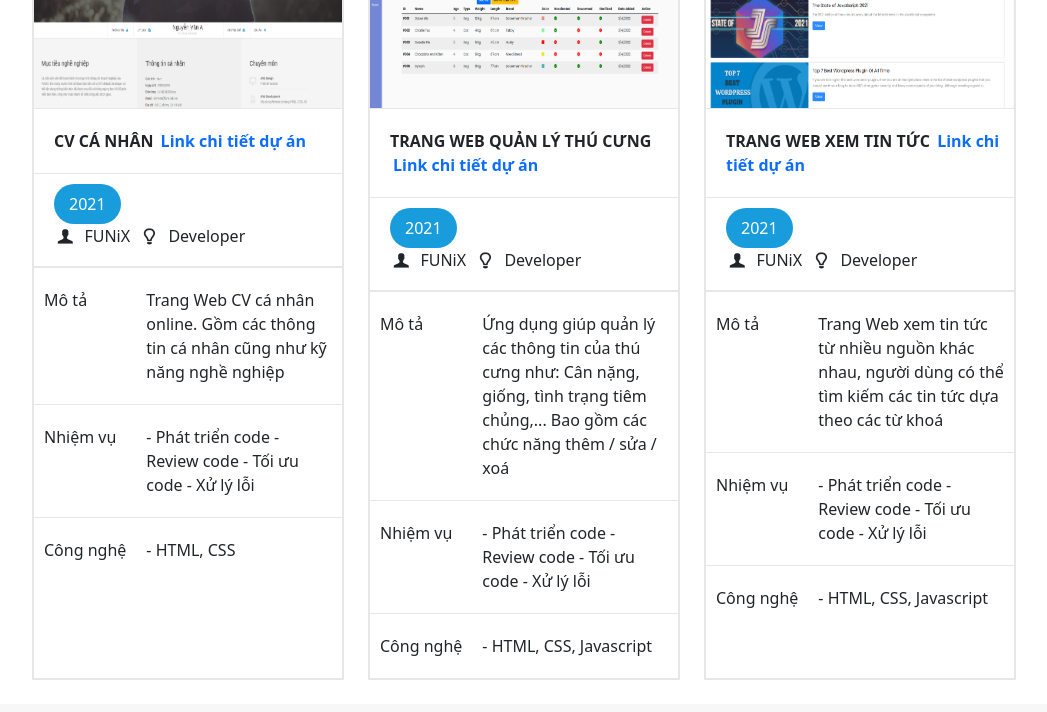
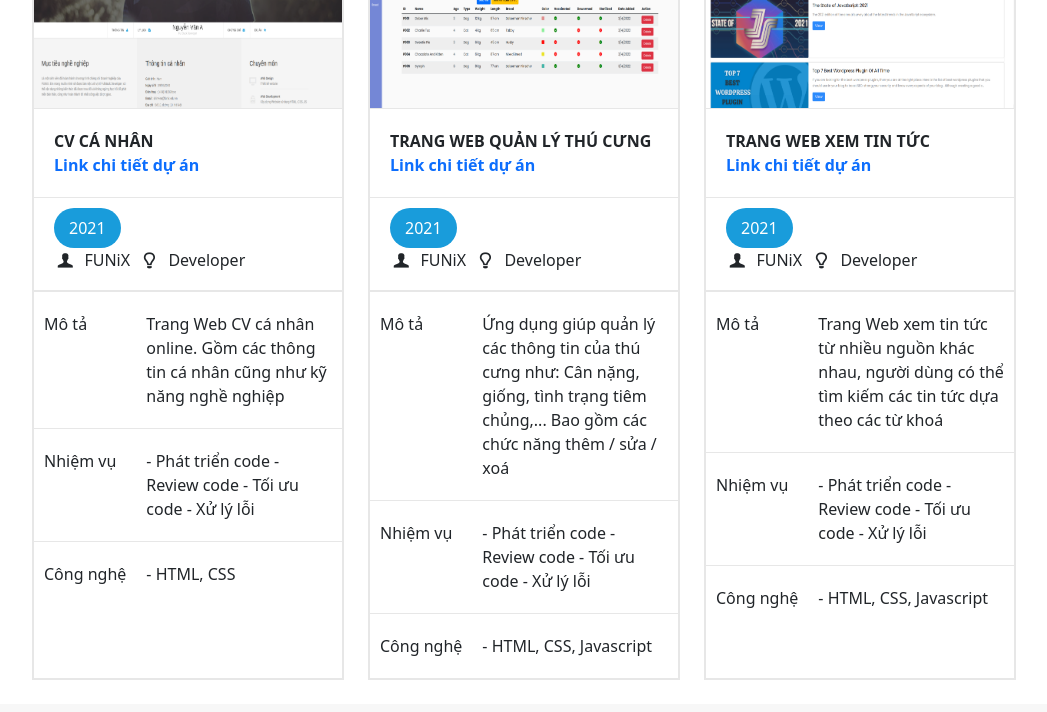
Before and after one commit to donnyho0203/DigitalCV, a plain HTML site: page index.html in a window 1280 px wide. Shown: the part 1980-2692 px from the top of the page, without its empty margins (116-1163 px from the left). Drawn offline with nearby package versions, Linux system fonts and the light colour scheme.

Commit message:
changed 2

```diff
--- a/index.html
+++ b/index.html
@@ -580,12 +580,12 @@
               <div class="project-inside-grid-items-div-1">
                 <p class="m-0">
                   <strong
-                    >CV CÁ NHÂN
+                    >CV CÁ NHÂN<br />
                     <a
                       href="digital-cv.html"
                       title="digital-cv.html"
                       target="_blank"
-                      style="padding-left: 3px; text-decoration: none"
+                      style="text-decoration: none"
                       >Link chi tiết dự án</a
                     ></strong
                   >
@@ -635,12 +635,12 @@
               <div class="project-inside-grid-items-div-1">
                 <p class="m-0">
                   <strong
-                    >TRANG WEB QUẢN LÝ THÚ CƯNG
+                    >TRANG WEB QUẢN LÝ THÚ CƯNG<br />
                     <a
                       href="digital-cv.html"
                       title="digital-cv.html"
                       target="_blank"
-                      style="padding-left: 3px; text-decoration: none"
+                      style="text-decoration: none"
                       >Link chi tiết dự án</a
                     ></strong
                   >
@@ -691,12 +691,12 @@
               <div class="project-inside-grid-items-div-1">
                 <p class="m-0">
                   <strong
-                    >TRANG WEB XEM TIN TỨC
+                    >TRANG WEB XEM TIN TỨC<br />
                     <a
                       href="digital-cv.html"
                       title="digital-cv.html"
                       target="_blank"
-                      style="padding-left: 3px; text-decoration: none"
+                      style="text-decoration: none"
                       >Link chi tiết dự án</a
                     ></strong
                   >
```
